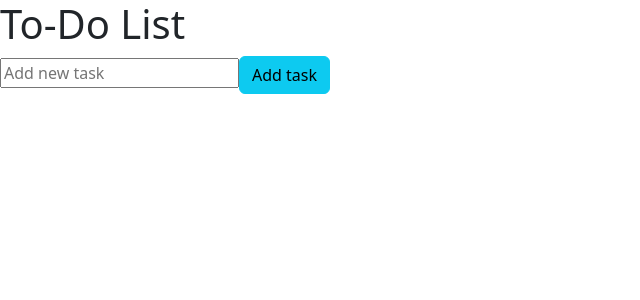
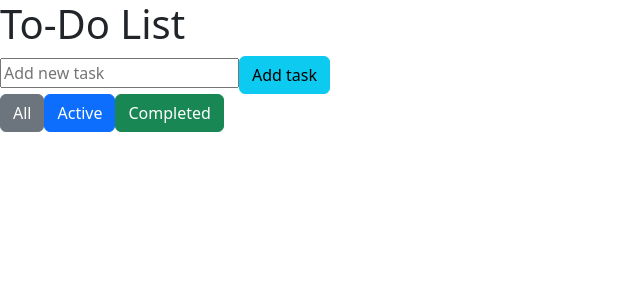
Before and after one commit to dmitriyolari/vue2-todo-list, a Vue app: page / in a window 1280 px wide. Shown: the top 300 px of the page, without its empty margins (0-640 px from the left). Built offline with nearby package versions, Linux system fonts and the light colour scheme.

Commit message:
add filtration with computed property

```diff
--- a/src/App.vue
+++ b/src/App.vue
@@ -10,8 +10,13 @@
       <button class="btn btn-info">Add task</button>
     </form>
 
+    <div>
+      <button class="btn btn-secondary mr-2" @click="filter='all'">All</button>
+      <button class="btn btn-primary mr-2" @click="filter='active'">Active</button>
+      <button class="btn btn-success" @click="filter='completed'">Completed</button>
+    </div>
     <ol>
-      <li v-for="(task, index) in tasks" :key="index">
+      <li v-for="(task, index) in filteredTasks" :key="index">
         <div class="d-flex align-items-center">
           <input type="checkbox" v-model="task.done">
           <form @submit.prevent="transformToText(index)">
@@ -41,7 +46,8 @@ export default {
     return {
       newTask: '',
       tasks: [],
-      editStatus: []
+      editStatus: [],
+      filter: 'all'
     }
   },
   methods: {
@@ -70,6 +76,16 @@ export default {
       this.editStatus = [];
     },
   },
+  computed: {
+    filteredTasks() {
+      if (this.filter === 'active') {
+        return this.tasks.filter(task => !task.done)
+      } else if (this.filter === 'completed') {
+        return this.tasks.filter(task => task.done)
+      }
+      return this.tasks;
+    }
+  },
   watch: {
     tasks: {
       handler(newTasks) {
```
